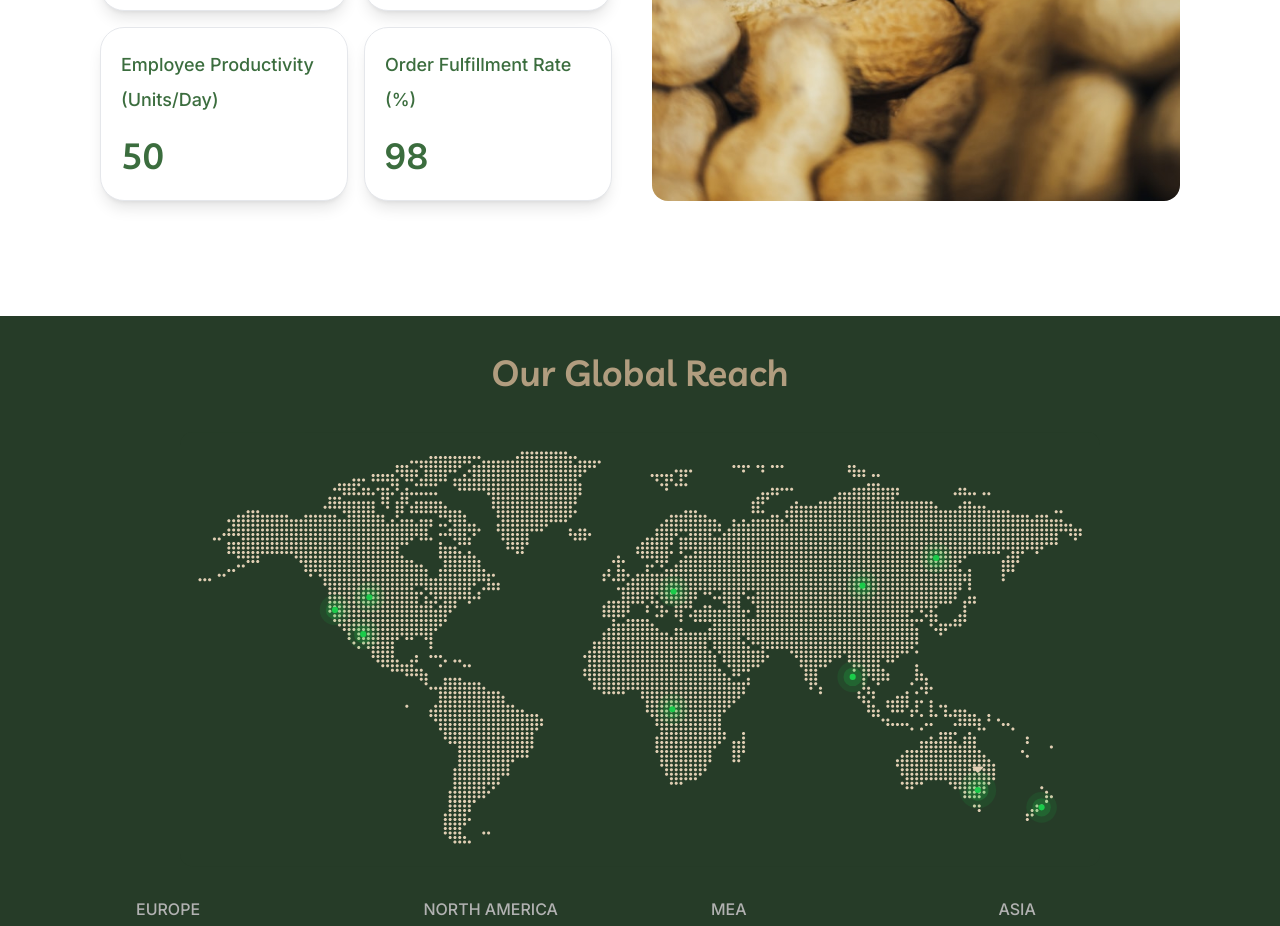
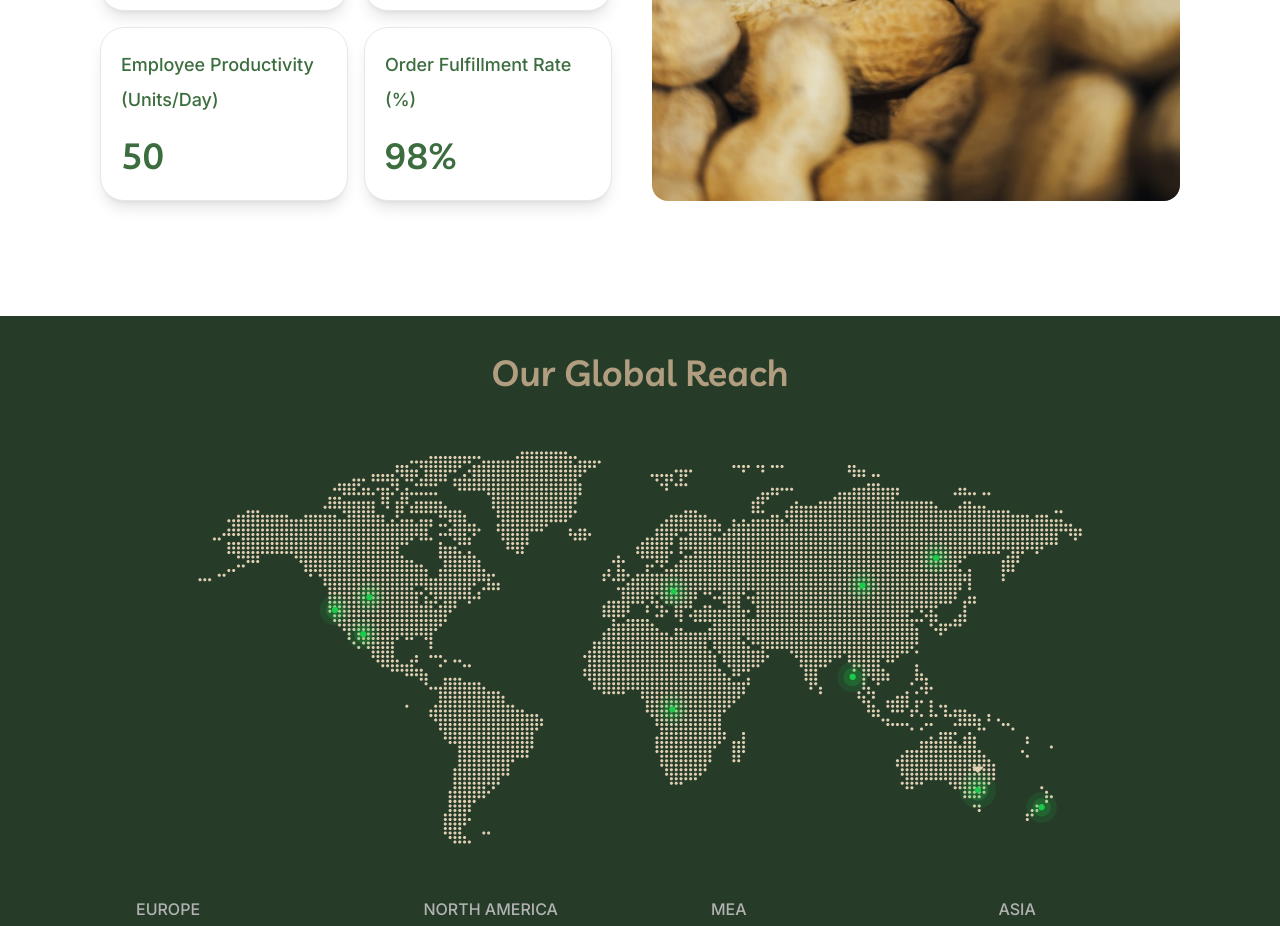
Before and after one commit to emmypuch/nahco-commodities, a React (Vite) app: page / in a window 1280 px wide. Shown: the part 4160-5086 px from the top of the page. Built offline with nearby package versions, Linux system fonts and the light colour scheme.

Commit message:
modified figure

```diff
--- a/src/components/metric-section/Metric.tsx
+++ b/src/components/metric-section/Metric.tsx
@@ -123,7 +123,7 @@ const Metric = () => {
                       (%)
                     </p>
                     <h2 className="text-[#3B6D3E] font-[600] text-[24px] md:text-[36px] mt-4">
-                      98
+                      98%
                     </h2>
                   </div>
                 </div>
```
